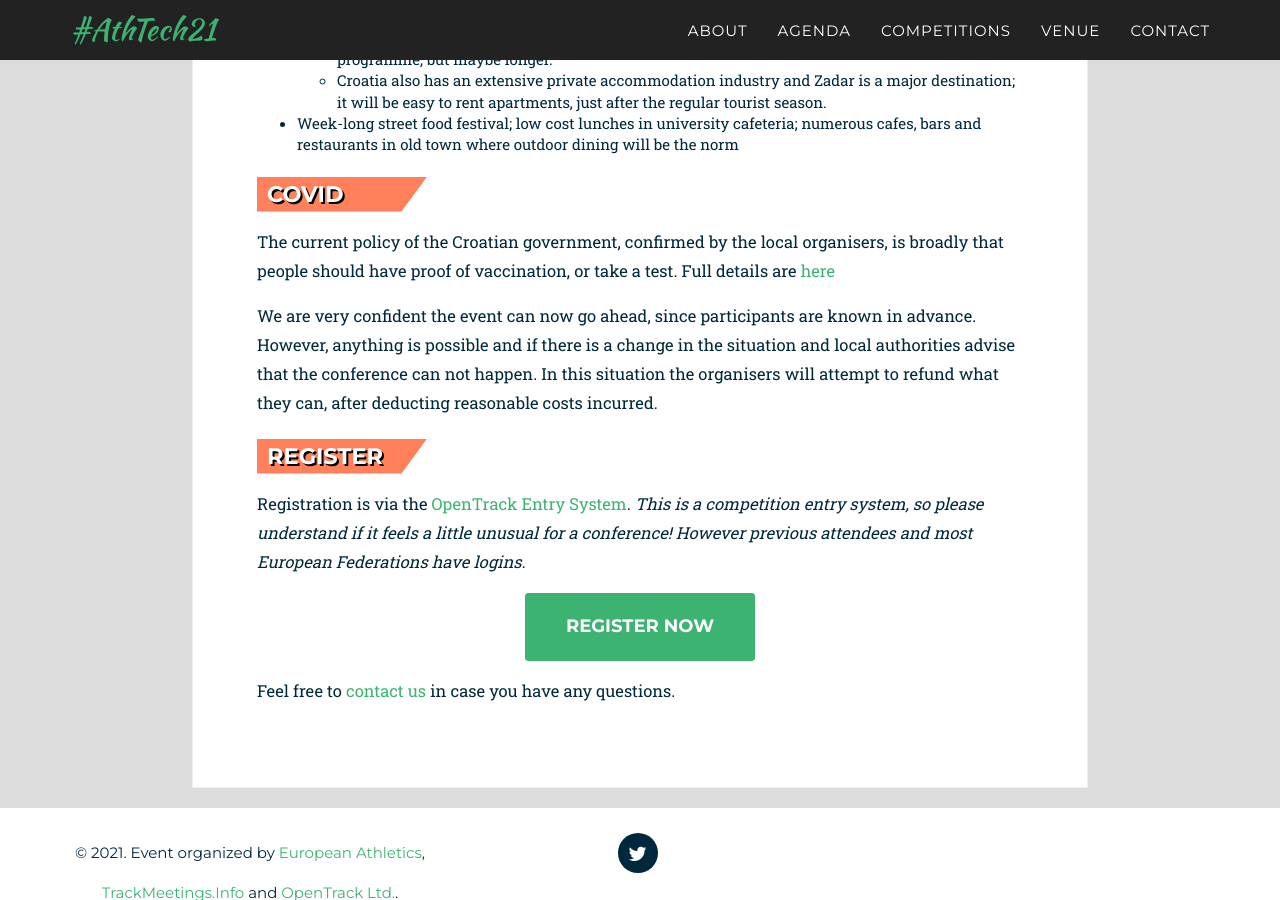
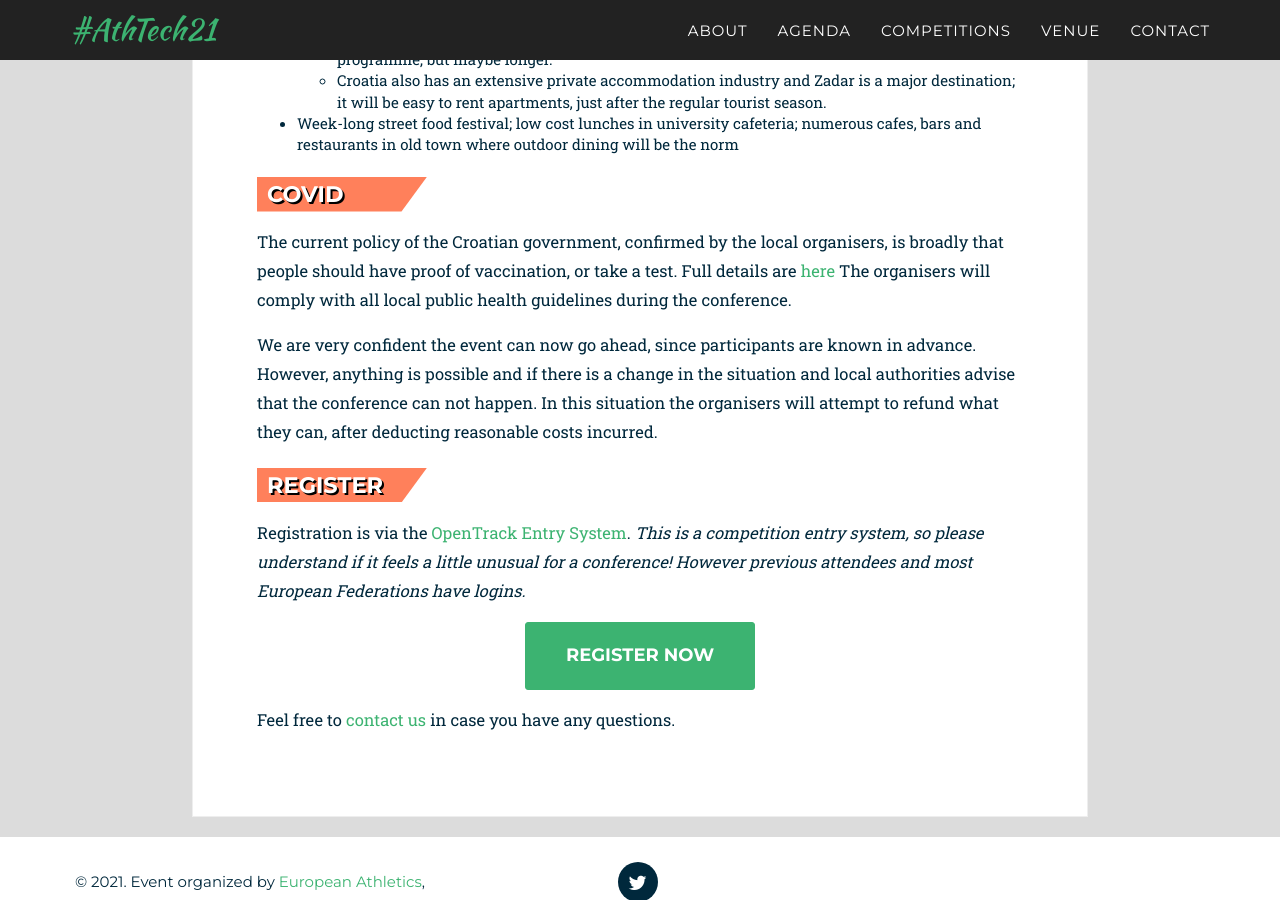
Before and after one commit to openath/athtech, a Jekyll site: the page built from _2021_pages/about.html, in a window 1280 px wide and 900 px high, scrolled down 2365 px. Built offline with Jekyll 4.4.1, drawn with Linux system fonts in a browser that asks for light colours; some web fonts are replaced.

Commit message:
Update about.html

```diff
--- a/_2021_pages/about.html
+++ b/_2021_pages/about.html
@@ -100,7 +100,9 @@ title: About AthTech21
 
       <h2 id="covid" class="second">Covid</h2>
       <p>The current policy of the Croatian government, confirmed by the local organisers, is broadly that people should
-          have proof of vaccination, or take a test. Full details are <a href="https://mup.gov.hr/uzg-covid/english/286212">here</a></p>
+          have proof of vaccination, or take a test. Full details are <a href="https://mup.gov.hr/uzg-covid/english/286212">here</a>
+          The organisers will comply with all local public health guidelines during the conference.
+       </p>
 
       <p>We are very confident the event can now go ahead, since participants are known in advance.  However, anything is possible and if there is a change
           in the situation and local authorities advise that the conference can not happen.  In this situation the organisers
```
